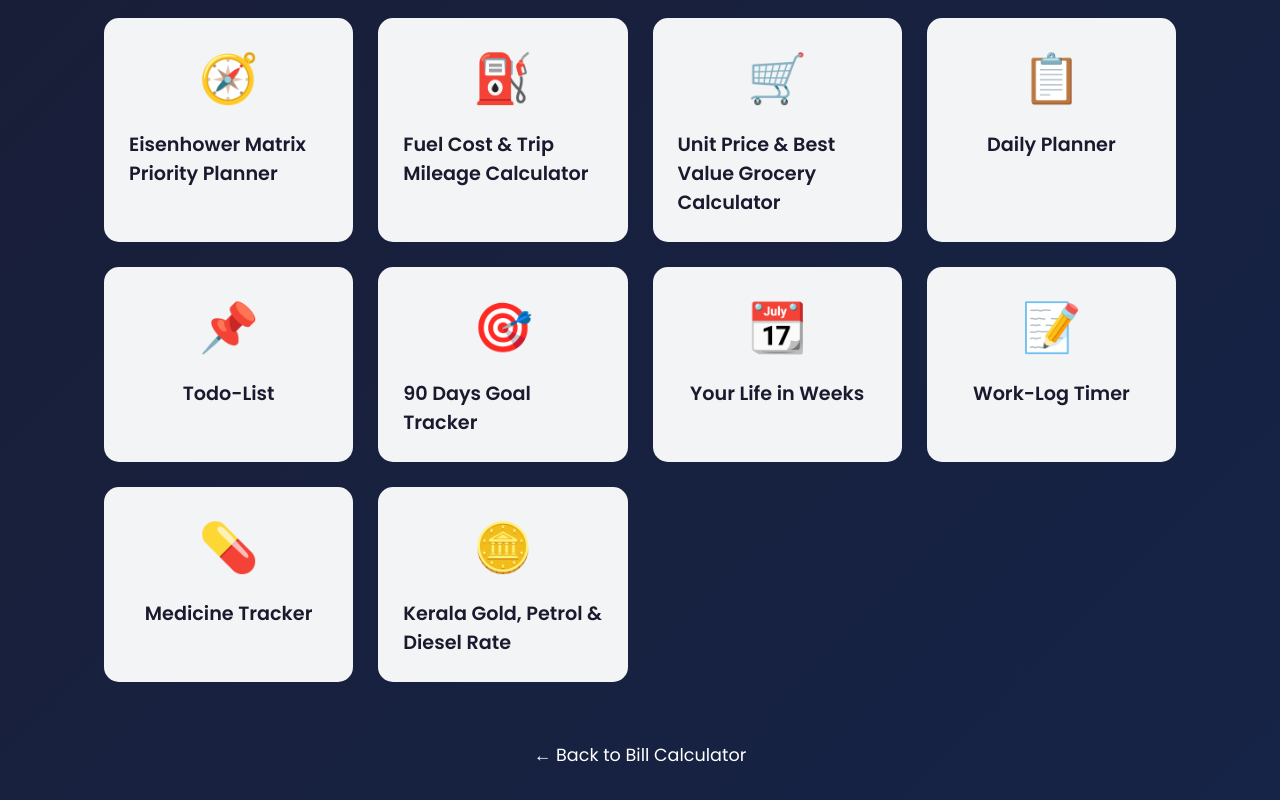
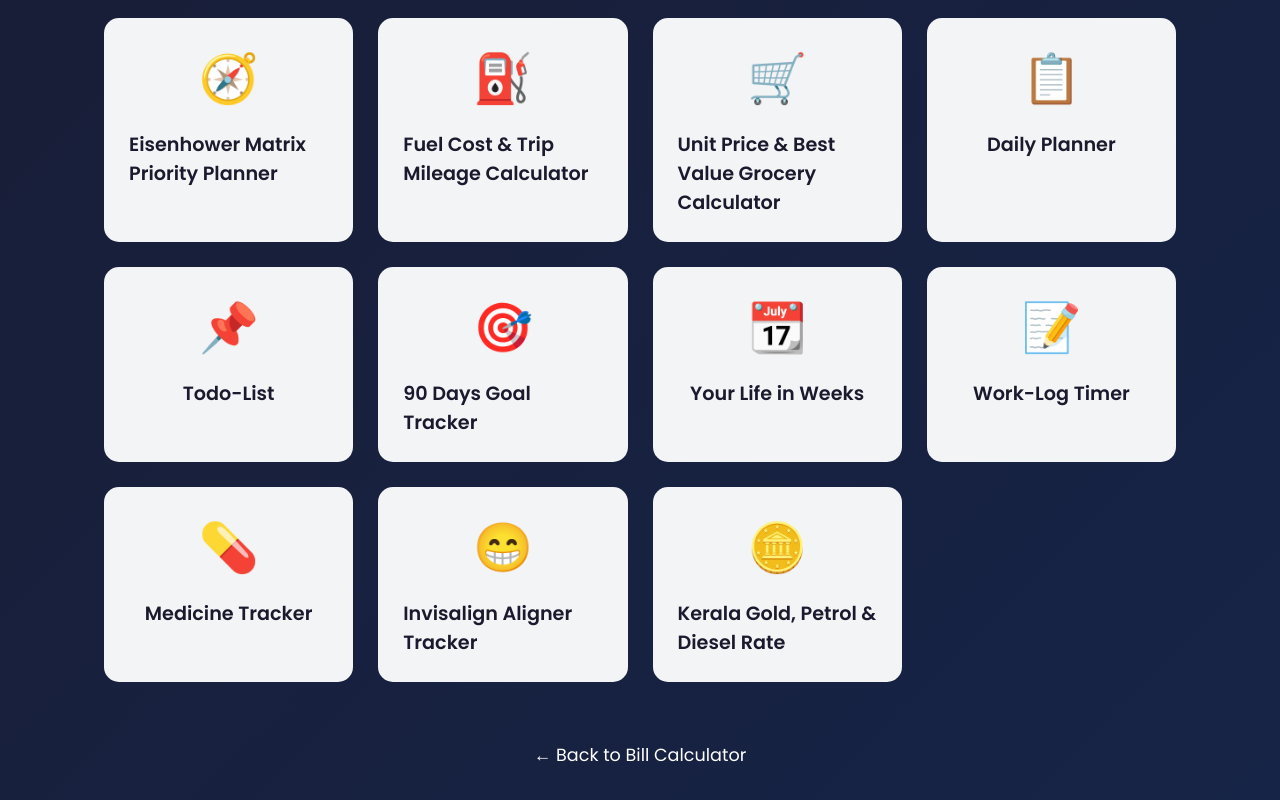
Before and after one commit to rkr2025/ksebcalculator, a plain HTML site: page tools.html in a window 1280 px wide. Shown: the part 1327-2127 px from the top of the page. Drawn offline with Linux system fonts and the light colour scheme.

Commit message:
Invisalign added

```diff
--- a/tools.html
+++ b/tools.html
@@ -302,6 +302,10 @@
         <div class="card-icon">💊</div>
         <div class="card-title">Medicine Tracker</div>
     </a>
+    <a class="card" href="invisalign.html">
+        <div class="card-icon">😁</div>
+        <div class="card-title">Invisalign Aligner Tracker</div>
+    </a>
     <a class="card" href="https://rkr2025.github.io/kerala-gold-rate/" target="_blank" rel="noopener noreferrer">
         <div class="card-icon">🪙</div>
         <div class="card-title">Kerala Gold, Petrol &amp; Diesel Rate</div>
```
